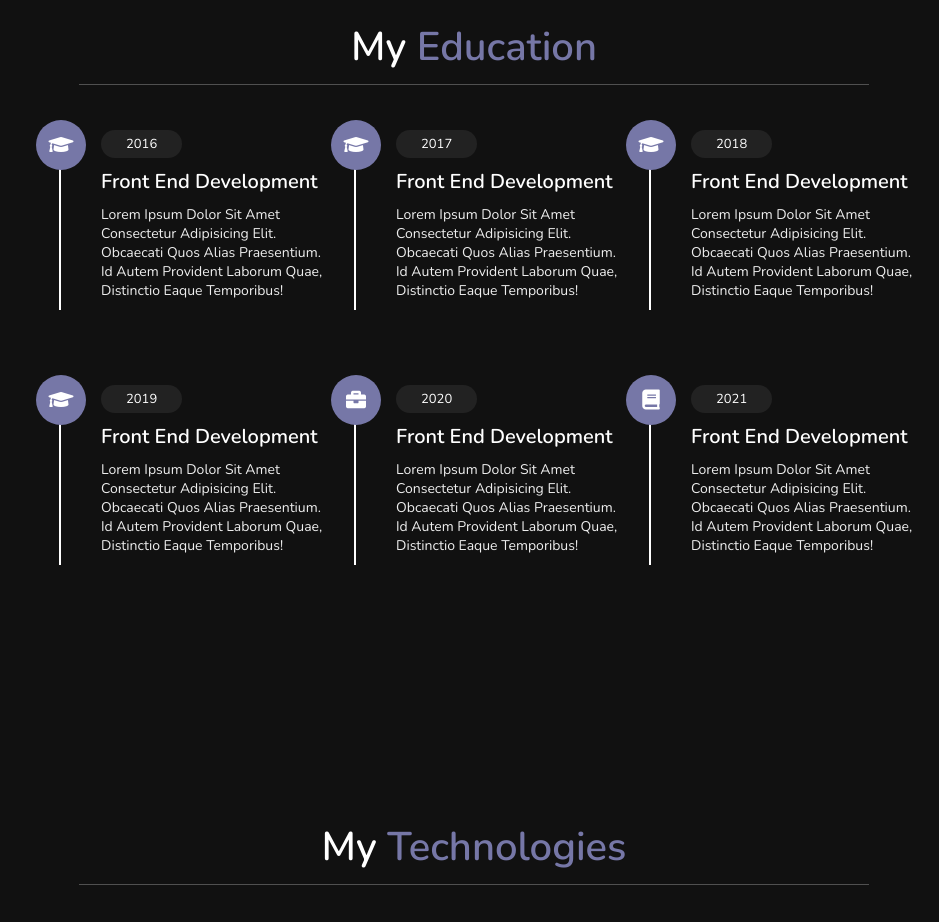
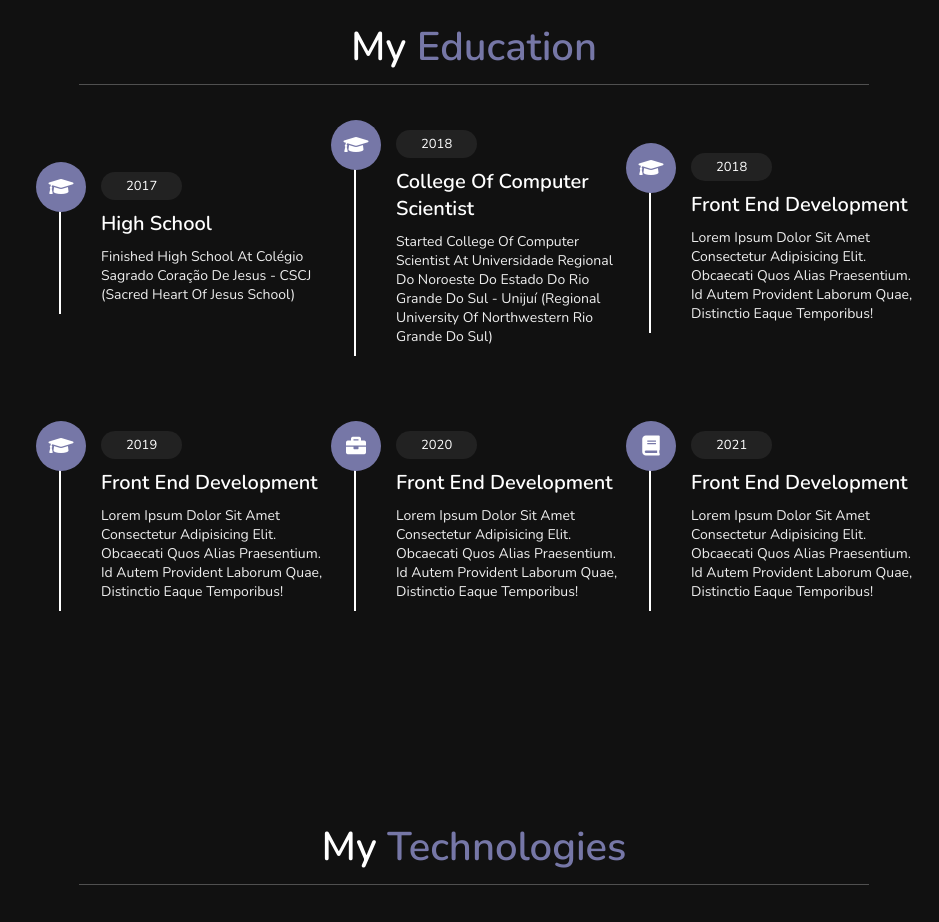
Before and after one commit to LuisTabile/LuisTabile.github.io, a plain HTML site: page index.html in a window 1280 px wide. Shown: the part 1600-2522 px from the top of the page, without its empty margins (341-1280 px from the left). Drawn offline with nearby package versions, Linux system fonts and the light colour scheme.

Commit message:
graduation-part

```diff
--- a/index.html
+++ b/index.html
@@ -108,18 +108,16 @@
 
             <div class="box">
                 <i class="fas fa-graduation-cap"></i>
-                <span>2016</span>
-                <h3>front end development</h3>
-                <p>Lorem ipsum dolor sit amet consectetur adipisicing elit. Obcaecati quos alias praesentium. Id autem
-                    provident laborum quae, distinctio eaque temporibus!</p>
+                <span>2017</span>
+                <h3>high school</h3>
+                <p>finished high school at Colégio Sagrado Coração de Jesus - CSCJ (Sacred Heart of Jesus School)  </p>
             </div>
 
             <div class="box">
                 <i class="fas fa-graduation-cap"></i>
-                <span>2017</span>
-                <h3>front end development</h3>
-                <p>Lorem ipsum dolor sit amet consectetur adipisicing elit. Obcaecati quos alias praesentium. Id autem
-                    provident laborum quae, distinctio eaque temporibus!</p>
+                <span>2018</span>
+                <h3>college of computer scientist </h3>
+                <p>started college of computer scientist at Universidade Regional do Noroeste do Estado do Rio Grande do Sul - Unijuí (Regional University of Northwestern Rio Grande do Sul)</p>
             </div>
 
             <div class="box">
```
